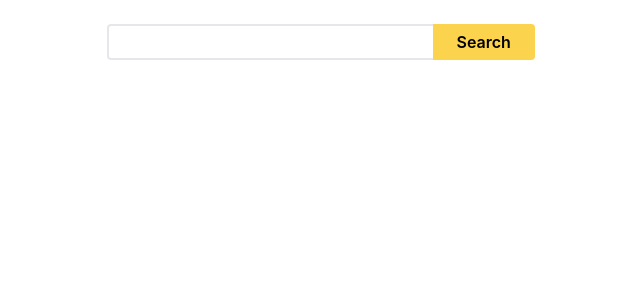
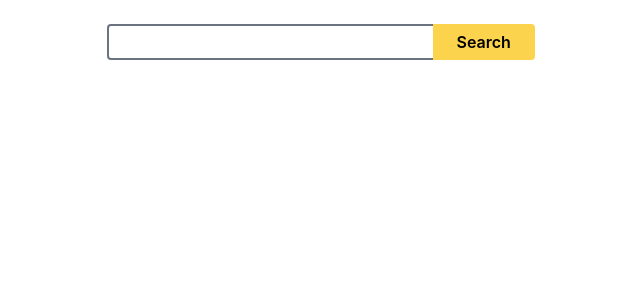
Before and after one commit to ShahedAhmadAhadi/ImageSearchingSite-React002, a React (Create React App) app: page / in a window 1280 px wide. Shown: the top 300 px of the page, without its empty margins (319-959 px from the left). Built offline with nearby package versions, Linux system fonts and the light colour scheme.

Commit message:
loading no-result ref.focus and styles added

```diff
--- a/src/components/main.js
+++ b/src/components/main.js
@@ -3,14 +3,17 @@ import {Search} from './search'
 
 class main extends Component {
     constructor(props) {
-        super(props)
+        super(props);
+        this.inputRef = React.createRef();
+        this.state = {
 
-        this.state = {
-             data: false
         }
     }
 
     search = async(value) =>{
+        this.setState({
+            data: false
+        })
         let data = await fetch(`https://pixabay.com/api/?key=20223274-42276db0604df23b312b7ef2f&q=${value}&image_type=photo`);
         data = await data.json()
         this.setState({
@@ -26,11 +29,14 @@ class main extends Component {
     }
 
     render() {
-        let wrap = "place-content-start place-items-center grid grid-cols-8 gap-2 col-start-1 col-end-13 pt-10"
+        let wrap = "place-content-start place-items-center grid grid-cols-8 gap-2 col-start-1 col-end-13 pt-10";
+        let load = "col-start-1 col-end-9 justify-center text-gray-300 mt-48 font-semibold text-3xl";
+        let noResult = Array.isArray(this.state.data) && this.state.data == false;
         return (
             <div className="w-full m-0 p-2 grid grid-cols-12 justify-center">
-                <Search search={this.search}/>
+                <Search search={this.search} inputRef={this.inputRef}/>
                 <div className={wrap}>
+                    {this.state.data === false && <p className={load}>Loading...</p>}
                     {this.state.data && this.state.data.map(item => {
                         let imageDiv = this.imageSize(item.previewHeight)
                         return (
@@ -39,6 +45,7 @@ class main extends Component {
                             </div>
                         )
                     })}
+                    {noResult && <p className={load}>No Result</p>}
                 </div>
 
             </div>
--- a/src/components/search.js
+++ b/src/components/search.js
@@ -9,6 +9,10 @@ class Search extends Component {
         }
     }
 
+    componentDidMount(){
+        this.props.inputRef.current.focus()
+    }
+
     write = (event) => {
         this.setState({
             value: event.target.value
@@ -18,7 +22,7 @@ class Search extends Component {
     render() {
         return (
             <div className="col-start-1 col-end-13 text-center pt-4">
-                <input type="search" value={this.state.value} onChange={this.write} className='border-2 p-1 pr-24 w-1/3 rounded outline-none focus:border-gray-500'/>
+                <input type="search" value={this.state.value} onChange={this.write} ref={this.props.inputRef} className='border-2 p-1 pr-24 w-1/3 rounded outline-none focus:border-gray-500'/>
                 <button className="bg-yellow-300 py-1.5 outline-none px-6 font-semibold -ml-24 rounded-r hover:bg-yellow-400" onClick={()=> this.props.search(this.state.value)}>Search</button>
             </div>
         )
```
